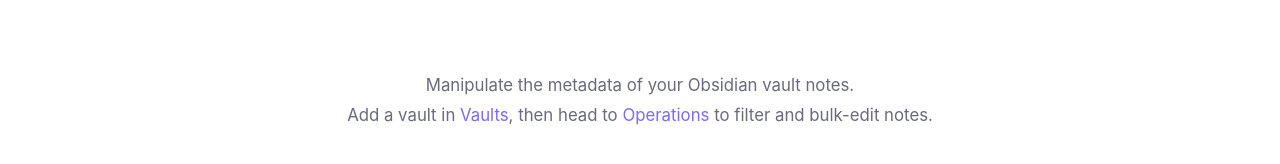
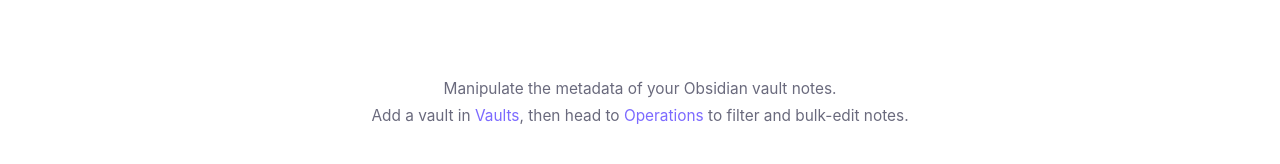
Before and after one commit to fgsanz/obsidian-valet, a React (Vite) app: page / in a window 1280 px wide. Shown: the part 594-758 px from the top of the page. Built offline with nearby package versions, Linux system fonts and the light colour scheme; no server answers.

Commit message:
homepage: bottom text improvements

```diff
--- a/src/client/pages/HomePage.module.css
+++ b/src/client/pages/HomePage.module.css
@@ -36,7 +36,7 @@
 
 .description {
   color: var(--color-text-muted);
-  font-size: calc(var(--text-sm) * 1.2);
+  font-size: calc(var(--text-sm) * 1.1);
   line-height: 1.8;
   padding-bottom: var(--space-8);
 }
```
